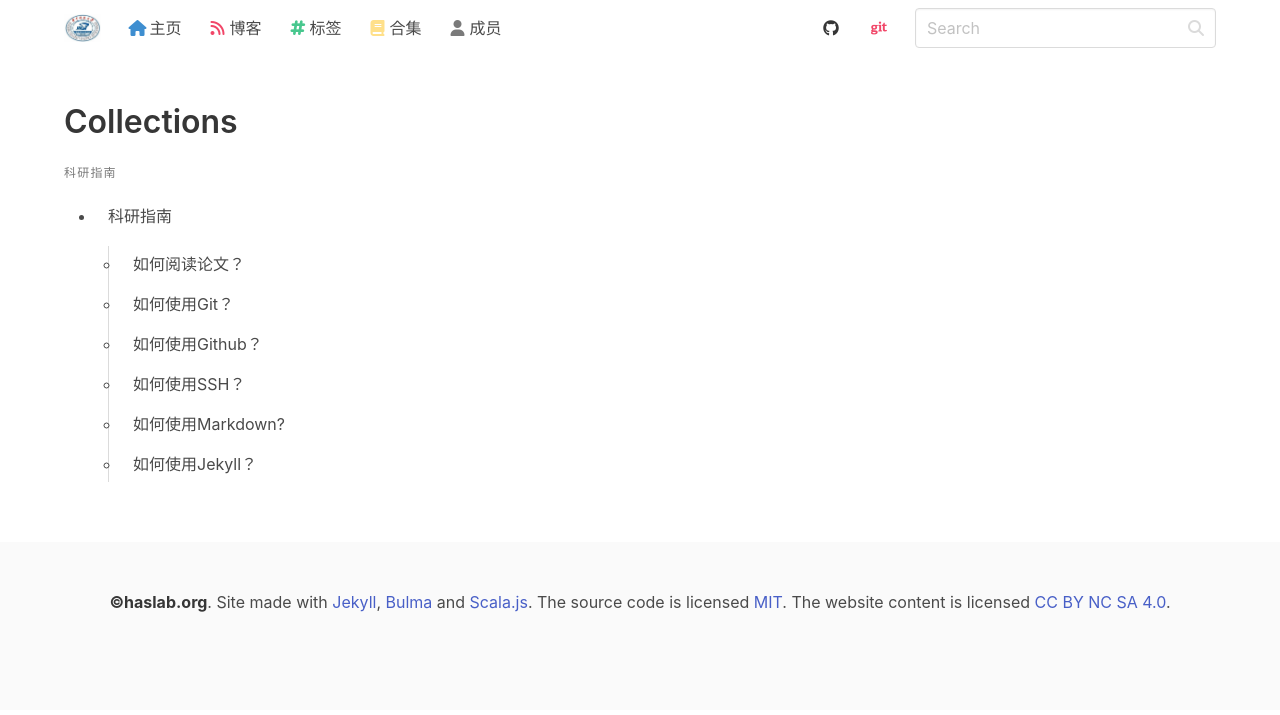
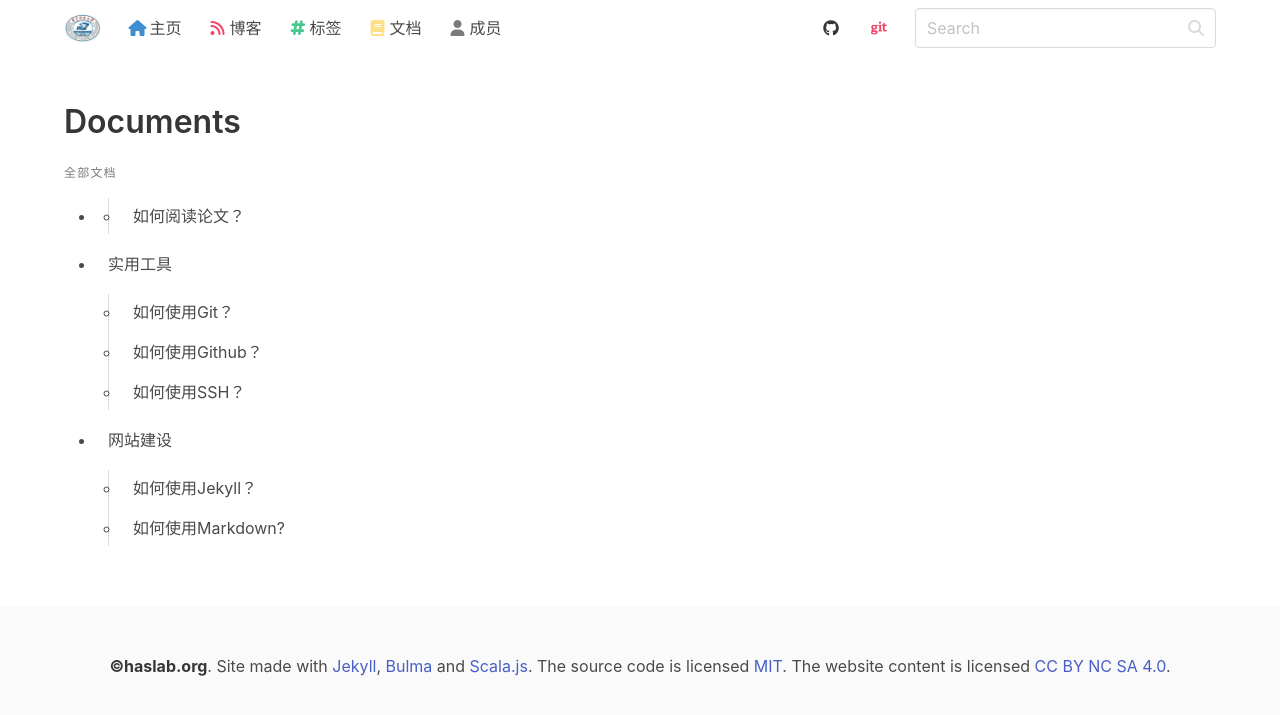
Before and after one commit to haslaboratory/haslaboratory.github.io, a Jekyll site: the page built from pages/docs.html, in a window 1280 px wide. Shown: the top 715 px of the page. Built offline with Jekyll 4.4.1, drawn with Linux system fonts in a browser that asks for light colours; nearby versions of some CDN libraries; library files that are not in the unit come from our copies.

Commit message:
update documents

```diff
--- a/_config.yml
+++ b/_config.yml
@@ -5,8 +5,8 @@ exclude: [project, src, build.sbt, CNAME, LICENSE, README.md]
 
 collections:
 collections:
-  guide:
-    title: 科研指南
+  docs:
+    title: 全部文档
     output: true
 
 jekyll-archives:
--- a/_guide/index.md
+++ b/_docs/tools/index.md
@@ -1,6 +1,6 @@
 ---
-title: 科研指南
+title: 实用工具
 layout: collection
 section: true
-order: 1
+order: 200
 ---
--- /dev/null
+++ b/_docs/website/index.md
@@ -0,0 +1,6 @@
+---
+title: 网站建设
+layout: collection
+section: true
+order: 900
+---
--- a/_includes/bulma_navbar.html
+++ b/_includes/bulma_navbar.html
@@ -38,11 +38,11 @@
                     <span>标签</span>
                 </a>
 
-                <a class="navbar-item" href="/collections/">
+                <a class="navbar-item" href="/docs/">
                     <span class="icon has-text-warning">
                         <i class="fas fa-book"></i>
                     </span>
-                    <span>合集</span>
+                    <span>文档</span>
                 </a>
 
                 <a class="navbar-item" href="/members/">
--- a/pages/collections.html
+++ b/pages/docs.html
@@ -1,7 +1,7 @@
 ---
-title: Collections
+title: Documents
 layout: page
-permalink: /collections/
+permalink: /docs/
 ---
 
 {% for collection in site.collections %}
```
Also changed, not shown: _docs/website/Jekyll.md (renamed from _guide/Jekyll.md, +1 -1 lines), _docs/website/Markdown.md (renamed from _guide/Markdown.md, +1 -1 lines), _docs/SimpleSSD-1.md (renamed from _guide/SimpleSSD-1.md), _docs/howtoread.md (renamed from _guide/howtoread.md), _docs/tools/git.md (renamed from _guide/git.md), _docs/tools/github.md (renamed from _guide/github.md), _docs/tools/ssh.md (renamed from _guide/ssh.md).
